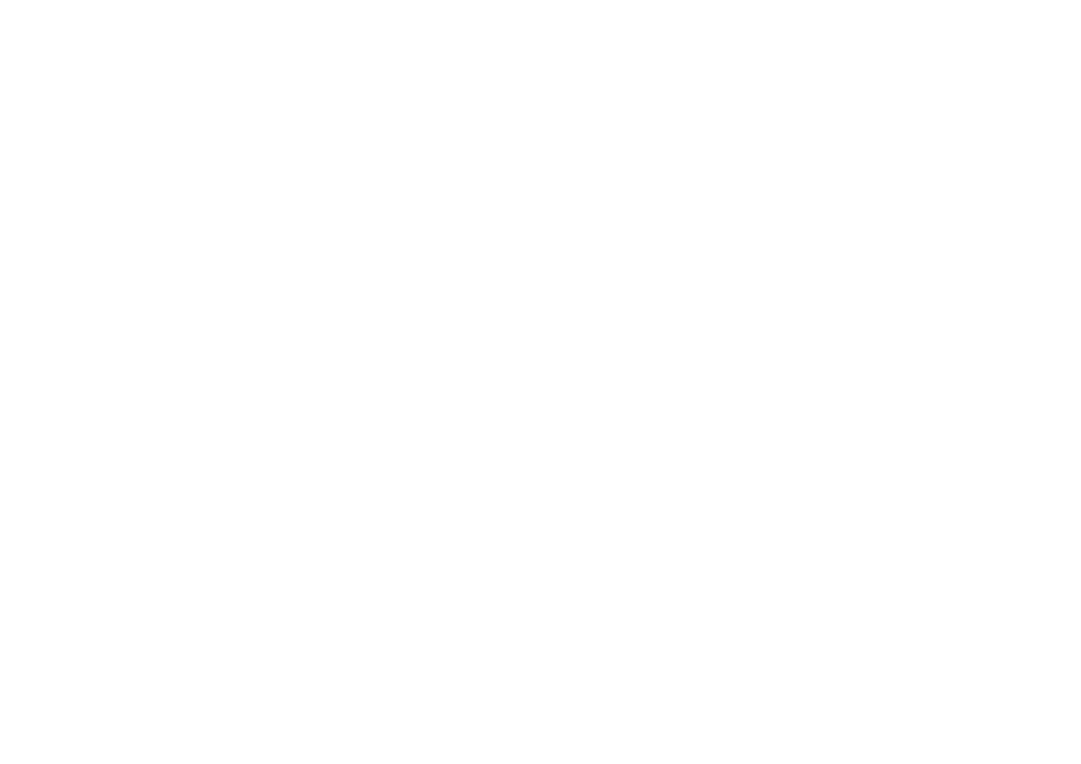
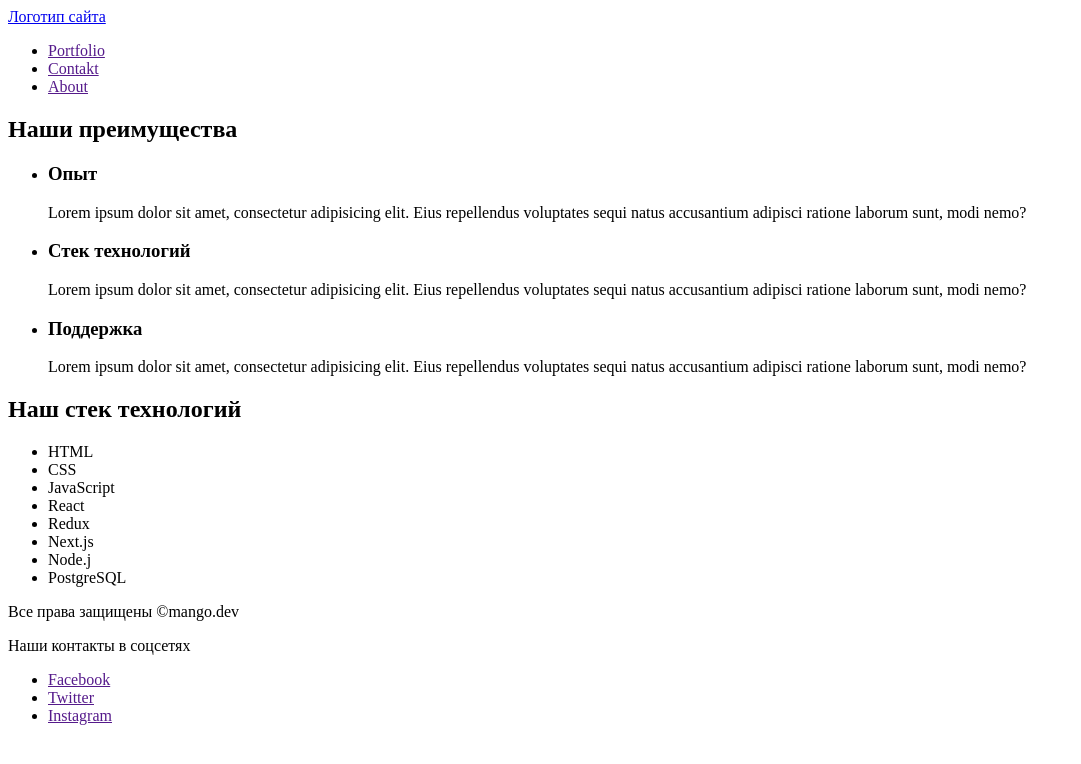
Before and after one commit to Roman-Y-K/github-tutorial, a plain HTML site: page index.html in a window 1280 px wide. Shown: the whole page, without its empty margins (0-1081 px from the left). Drawn offline with Linux system fonts and the light colour scheme.

Commit message:
Update index.html

```diff
--- a/index.html
+++ b/index.html
@@ -1,9 +1,86 @@
 <!DOCTYPE html>
-<html lang="en">
+<html lang="ru">
   <head>
     <meta charset="UTF-8" />
     <meta name="viewport" content="width=device-width, initial-scale=1.0" />
-    <title>Git rule</title>
+    <title>Веб студия mango.dev</title>
   </head>
-  <body></body>
+  <body>
+    <!-- Шапка страницы-->
+    <header>
+      <!-- Главная навигация-->
+      <nav>
+        <a href="/">Логотип сайта</a>
+
+        <!--Ссылки на другие страниы или разделы текущей-->
+        <ul>
+          <li><a href="">Portfolio</a></li>
+          <li><a href="">Contakt</a></li>
+          <li><a href="">About</a></li>
+        </ul>
+      </nav>
+    </header>
+
+    <!-- Уникаьниый контент страницы-->
+    <main>
+      <!--Секция преимущесв-->
+      <section>
+        <h2>Наши преимущества</h2>
+
+        <ul>
+          <li>
+            <h3>Опыт</h3>
+            <p>
+              Lorem ipsum dolor sit amet, consectetur adipisicing elit. Eius
+              repellendus voluptates sequi natus accusantium adipisci ratione
+              laborum sunt, modi nemo?
+            </p>
+          </li>
+          <li>
+            <h3>Стек технологий</h3>
+            <p>
+              Lorem ipsum dolor sit amet, consectetur adipisicing elit. Eius
+              repellendus voluptates sequi natus accusantium adipisci ratione
+              laborum sunt, modi nemo?
+            </p>
+          </li>
+          <li>
+            <h3>Поддержка</h3>
+            <p>
+              Lorem ipsum dolor sit amet, consectetur adipisicing elit. Eius
+              repellendus voluptates sequi natus accusantium adipisci ratione
+              laborum sunt, modi nemo?
+            </p>
+          </li>
+        </ul>
+      </section>
+
+      <!--Секция стека технологий-->
+      <section>
+        <h2>Наш стек технологий</h2>
+        <ul>
+          <li>HTML</li>
+          <li>CSS</li>
+          <li>JavaScript</li>
+          <li>React</li>
+          <li>Redux</li>
+          <li>Next.js</li>
+          <li>Node.j</li>
+          <li>PostgreSQL</li>
+        </ul>
+      </section>
+    </main>
+
+    <!--Подвал страницы-->
+    <footer>
+      <p>Все права защищены &copy;mango.dev</p>
+
+      <p>Наши контакты в соцсетях</p>
+      <ul>
+        <li><a href="">Facebook</a></li>
+        <li><a href="">Twitter</a></li>
+        <li><a href="">Instagram</a></li>
+      </ul>
+    </footer>
+  </body>
 </html>
```
